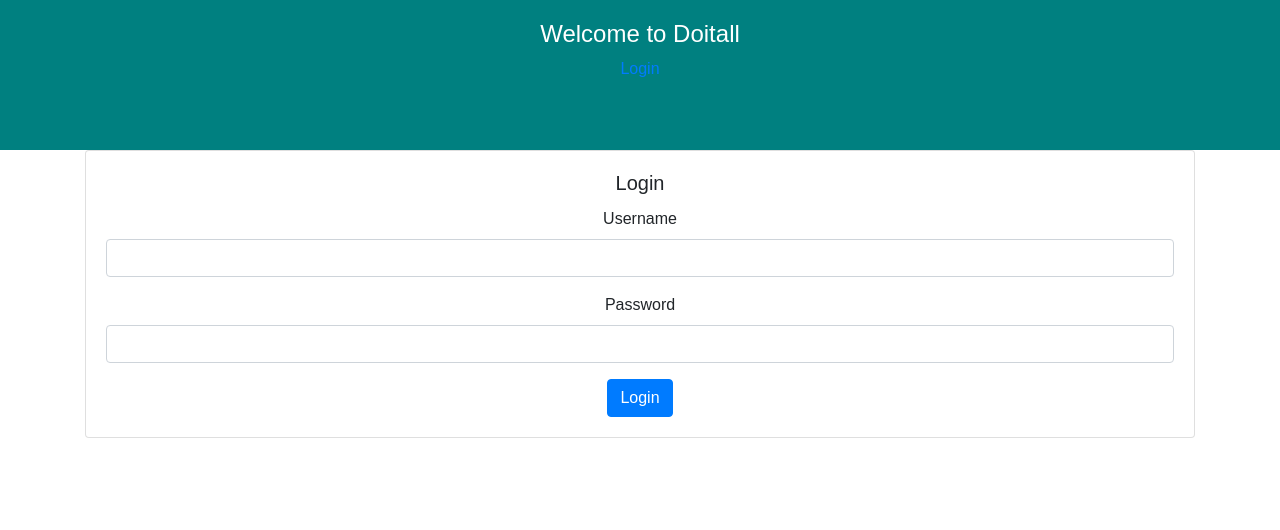
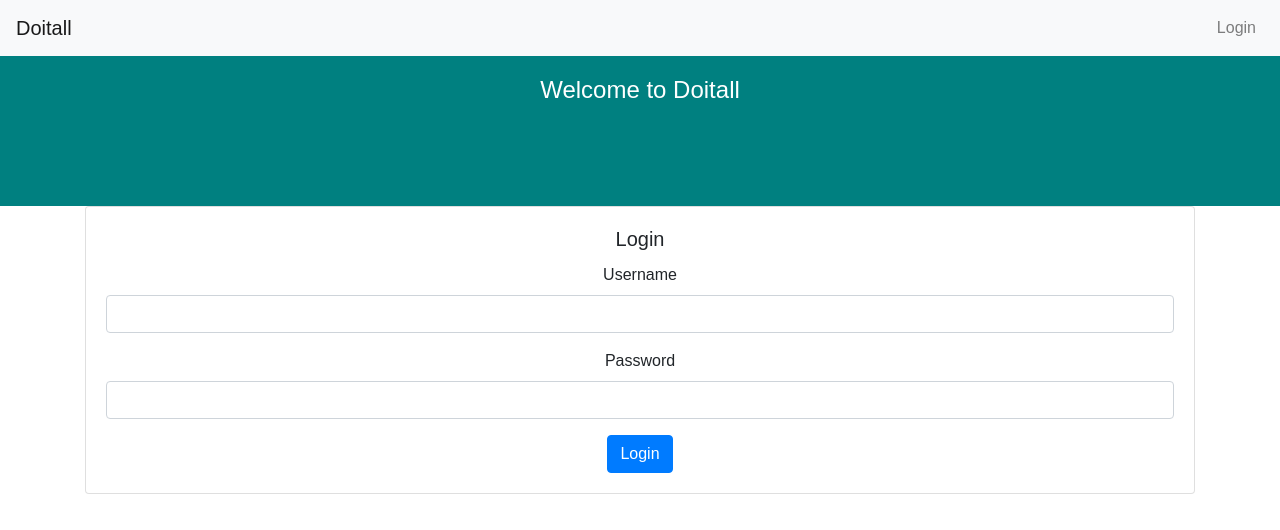
Before and after one commit to shannonfarvolden/Doitall-react, a React (Create React App) app: page /login in a window 1280 px wide. Shown: the top 530 px of the page. Built offline with nearby package versions, Linux system fonts and the light colour scheme.

Commit message:
add nav bar

```diff
--- a/src/App.js
+++ b/src/App.js
@@ -9,6 +9,7 @@ import Header from './components/Header';
 import Login from './components/Login';
 import Landing from './components/Landing';
 import UserIndex from './components/UserIndex';
+import NavigationBar from './components/NavigationBar';
 
 const link = new HttpLink({ uri: '/graphql' });
 
@@ -26,10 +27,9 @@ class App extends Component {
 
     this.signIn = this.signIn.bind(this);
     this.signOut = this.signOut.bind(this);
-
   }
 
-  componentDidMount () {
+  componentDidMount() {
     this.signIn();
   }
 
@@ -37,7 +37,7 @@ class App extends Component {
     const jwt = localStorage.getItem('jwt');
     if (jwt) {
       const payload = jwtDecode(jwt);
-      this.setState({user: payload.username});
+      this.setState({ user: payload.username });
     }
   }
 
@@ -45,26 +45,28 @@ class App extends Component {
     const jwt = localStorage.getItem('jwt');
     if (jwt) {
       localStorage.removeItem('jwt');
-      this.setState({user: null});
+      this.setState({ user: null });
     }
   }
 
   render() {
-    const {user} = this.state;
+    const { user } = this.state;
     return (
       <ApolloProvider client={client}>
         <div className="App">
           <BrowserRouter>
             <div>
-              <Header user={user} onSignOut={this.signOut}/>
+              <NavigationBar user={user} onSignOut={this.signOut} />
+              <Header />
               <div className="container">
-              <Switch>
-                <Route exact path="/" component={Landing} />
-                <Route path="/login"
-                  render={ props => <Login {...props} onSignIn={this.signIn} />
-                } />
-                <Route exact path="/users" component={UserIndex} />
-              </Switch>
+                <Switch>
+                  <Route exact path="/" component={Landing} />
+                  <Route
+                    path="/login"
+                    render={props => <Login {...props} onSignIn={this.signIn} />}
+                  />
+                  <Route exact path="/users" component={UserIndex} />
+                </Switch>
               </div>
             </div>
           </BrowserRouter>
@@ -74,5 +76,4 @@ class App extends Component {
   }
 }
 
-
 export default App;
--- a/src/components/Header.js
+++ b/src/components/Header.js
@@ -1,22 +1,12 @@
 import React from 'react';
 import { Link } from 'react-router-dom';
 
-const Header = (props) => {
-  const {user, onSignOut = () => {}} = props;
-    return(
-      <header className="App-header">
+const Header = () => {
+  return (
+    <header className="App-header">
       <h1 className="App-title">Welcome to Doitall</h1>
-      {
-        user ? ([
-          <span key='1'>Hello, {user}</span>,
-          <Link key='2' to="/users">Users</Link>,
-          <a key='3' href="/" onClick={onSignOut}>Sign Out</a>
-        ]) : (
-          <Link to="/login">Login</Link>
-        )
-      }
-      </header>
-    )
+    </header>
+  );
 };
 
 export default Header;
--- a/src/components/Login.js
+++ b/src/components/Login.js
@@ -2,7 +2,6 @@ import React, { Component } from 'react';
 import gql from 'graphql-tag';
 import { Mutation } from 'react-apollo';
 import { Button, Card, CardTitle, Form, FormGroup, Input, Label } from 'reactstrap';
-
 
 const LOGIN = gql`
   mutation Login($username: String!, $password: String!) {
@@ -22,8 +21,8 @@ class Login extends Component {
     this.storeJWT = this.storeJWT.bind(this);
   }
 
-  storeJWT (jwt) {
-    const {onSignIn = () => {}, history} = this.props;
+  storeJWT(jwt) {
+    const { onSignIn = () => {}, history } = this.props;
     localStorage.setItem('jwt', jwt.login);
     history.push('/users');
     onSignIn();
@@ -66,7 +65,7 @@ class Login extends Component {
               <FormGroup>
                 <Label for="password">Password</Label>
                 <Input
-                  type="text"
+                  type="password"
                   id="password"
                   value={password}
                   name="password"
--- /dev/null
+++ b/src/components/NavigationBar.js
@@ -0,0 +1,74 @@
+import React from 'react';
+import { Link } from 'react-router-dom';
+import {
+  Collapse,
+  Navbar,
+  NavbarToggler,
+  NavbarBrand,
+  Nav,
+  NavItem,
+  NavLink,
+  UncontrolledDropdown,
+  DropdownToggle,
+  DropdownMenu,
+  DropdownItem
+} from 'reactstrap';
+
+export default class NavigationBar extends React.Component {
+  constructor(props) {
+    super(props);
+
+    this.toggle = this.toggle.bind(this);
+    this.state = {
+      isOpen: false
+    };
+  }
+
+  toggle() {
+    this.setState({
+      isOpen: !this.isOpen
+    });
+  }
+
+  render() {
+    const { user, onSignOut = () => {} } = this.props;
+    const { isOpen } = this.state;
+
+    return (
+      <div>
+        <Navbar color="light" light expand="md">
+          <NavbarBrand href="/">Doitall</NavbarBrand>
+
+          <NavbarToggler onClick={this.toggle} />
+          <Collapse isOpen={isOpen} navbar>
+            <Nav className="ml-auto" navbar>
+              {user ? (
+                <UncontrolledDropdown nav inNavbar>
+                  <DropdownToggle nav caret>
+                    Hello,
+                    {user}
+                  </DropdownToggle>
+                  <DropdownMenu right>
+                    <DropdownItem tag={Link} to="/">
+                      Groups
+                    </DropdownItem>
+                    <DropdownItem divider />
+                    <DropdownItem tag={Link} to="/">
+                      Sign Out
+                    </DropdownItem>
+                  </DropdownMenu>
+                </UncontrolledDropdown>
+              ) : (
+                <NavItem>
+                  <NavLink tag={Link} to="/login">
+                    Login
+                  </NavLink>
+                </NavItem>
+              )}
+            </Nav>
+          </Collapse>
+        </Navbar>
+      </div>
+    );
+  }
+}
```
Also changed, not shown: 1 other file (tests, documents, lock files or other folders).
